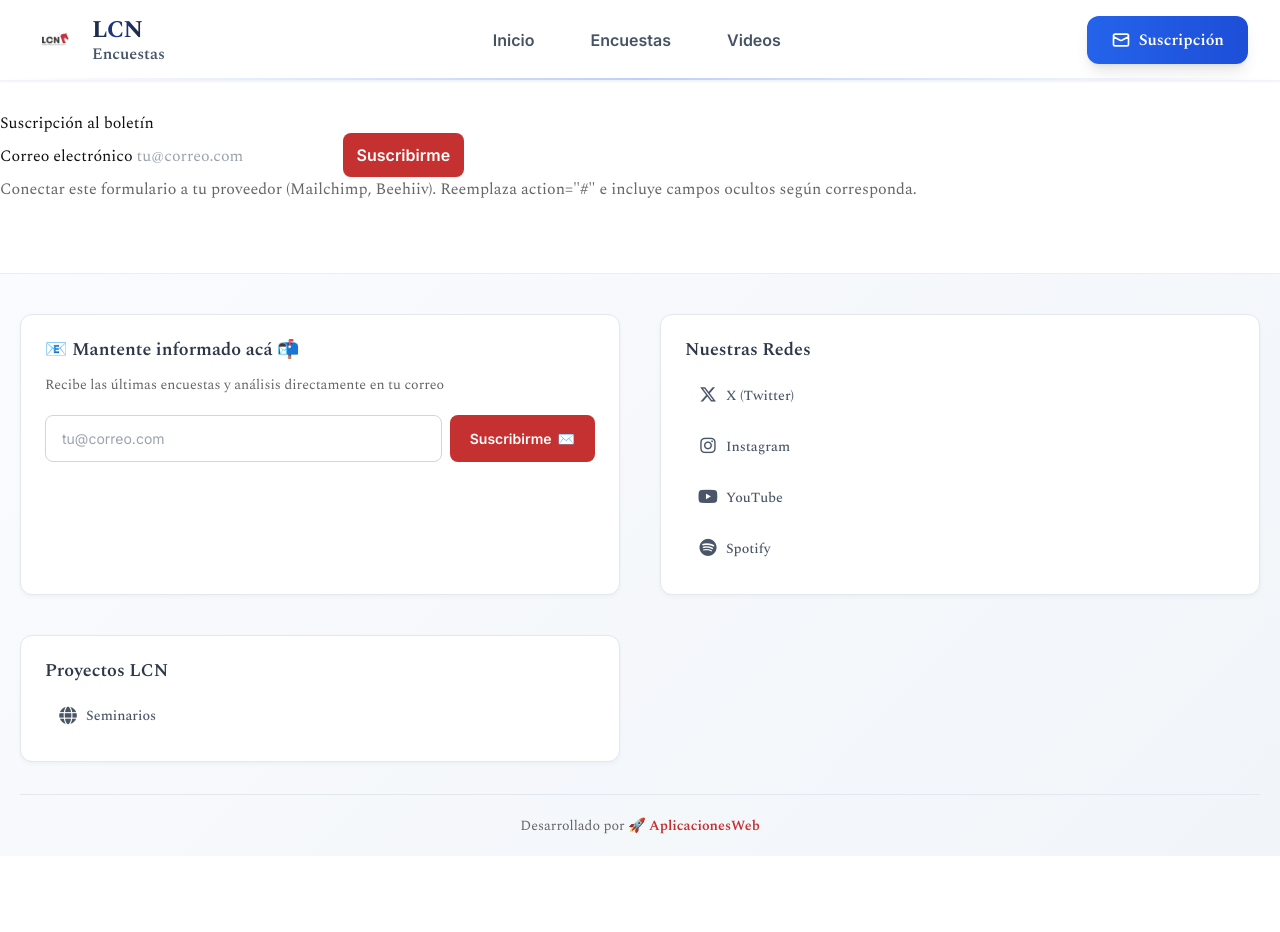
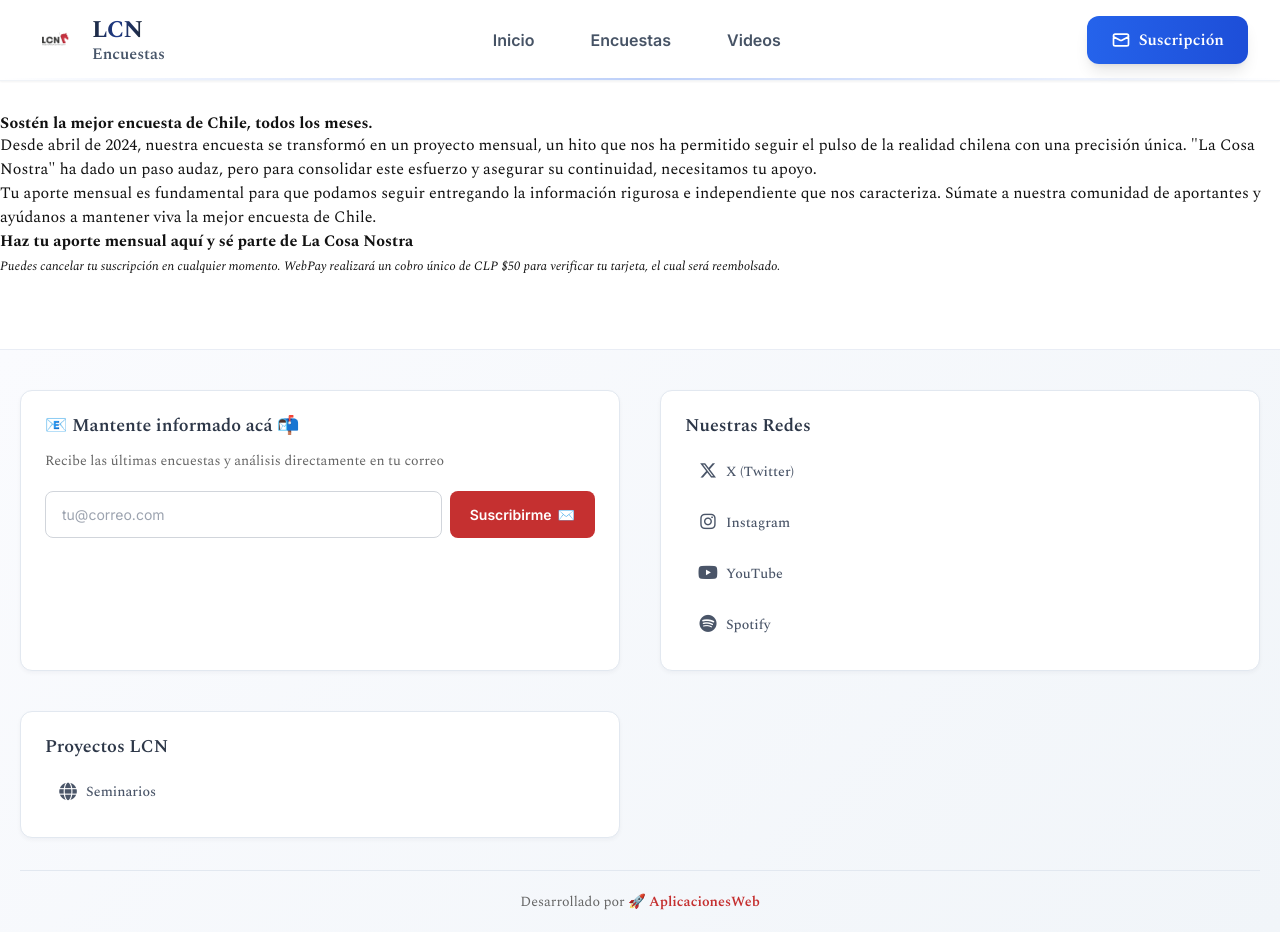
Before and after one commit to JuanJorquerAI/encuesta-lcn, a Jekyll site: the page built from suscripcion/index.html, in a window 1280 px wide. Built offline with Jekyll 4.4.1, drawn with Linux system fonts in a browser that asks for light colours; nearby versions of some CDN libraries; before the commit the page ends 900 px from its top, so only the background shows below that.

Commit message:
feat: actualiza página de suscripción con nuevo contenido y enlace de pago Reveniu

```diff
--- a/suscripcion/index.html
+++ b/suscripcion/index.html
@@ -3,11 +3,9 @@ layout: default
 title: Suscripción
 ---
 <section class="section container">
-  <h1>Suscripción al boletín</h1>
-  <form class="newsletter" method="post" action="#">
-    <label for="email">Correo electrónico</label>
-    <input type="email" id="email" name="email" placeholder="tu@correo.com" required>
-    <button type="submit" class="btn">Suscribirme</button>
-  </form>
-  <p class="muted">Conectar este formulario a tu proveedor (Mailchimp, Beehiiv). Reemplaza action="#" e incluye campos ocultos según corresponda.</p>
+  <h3><strong>Sostén la mejor encuesta de Chile, todos los meses.</strong></h3>
+  <p>Desde abril de 2024, nuestra encuesta se transformó en un proyecto mensual, un hito que nos ha permitido seguir el pulso de la realidad chilena con una precisión única. "La Cosa Nostra" ha dado un paso audaz, pero para consolidar este esfuerzo y asegurar su continuidad, necesitamos tu apoyo.</p>
+  <p>Tu aporte mensual es fundamental para que podamos seguir entregando la información rigurosa e independiente que nos caracteriza. Súmate a nuestra comunidad de aportantes y ayúdanos a mantener viva la mejor encuesta de Chile.</p>
+  <p><strong><a href="https://app.reveniu.com/checkout-custom-link/A4MhgoKhFeG2gTsIrtDjuwhoUN7eLeNQ?fbclid=PAZXh0bgNhZW0CMTEAAaciDGSt89o0RpyA1Ai6obzPwVhZNHodGHwRyYKMmL0IwJu1iCgm4UQ7fAPurw_aem_MGCDz_XGbmhN1fPVewrt9A" target="_blank">Haz tu aporte mensual aquí y sé parte de La Cosa Nostra</a></strong></p>
+  <p><small><em>Puedes cancelar tu suscripción en cualquier momento. WebPay realizará un cobro único de CLP $50 para verificar tu tarjeta, el cual será reembolsado.</em></small></p>
 </section>
```
